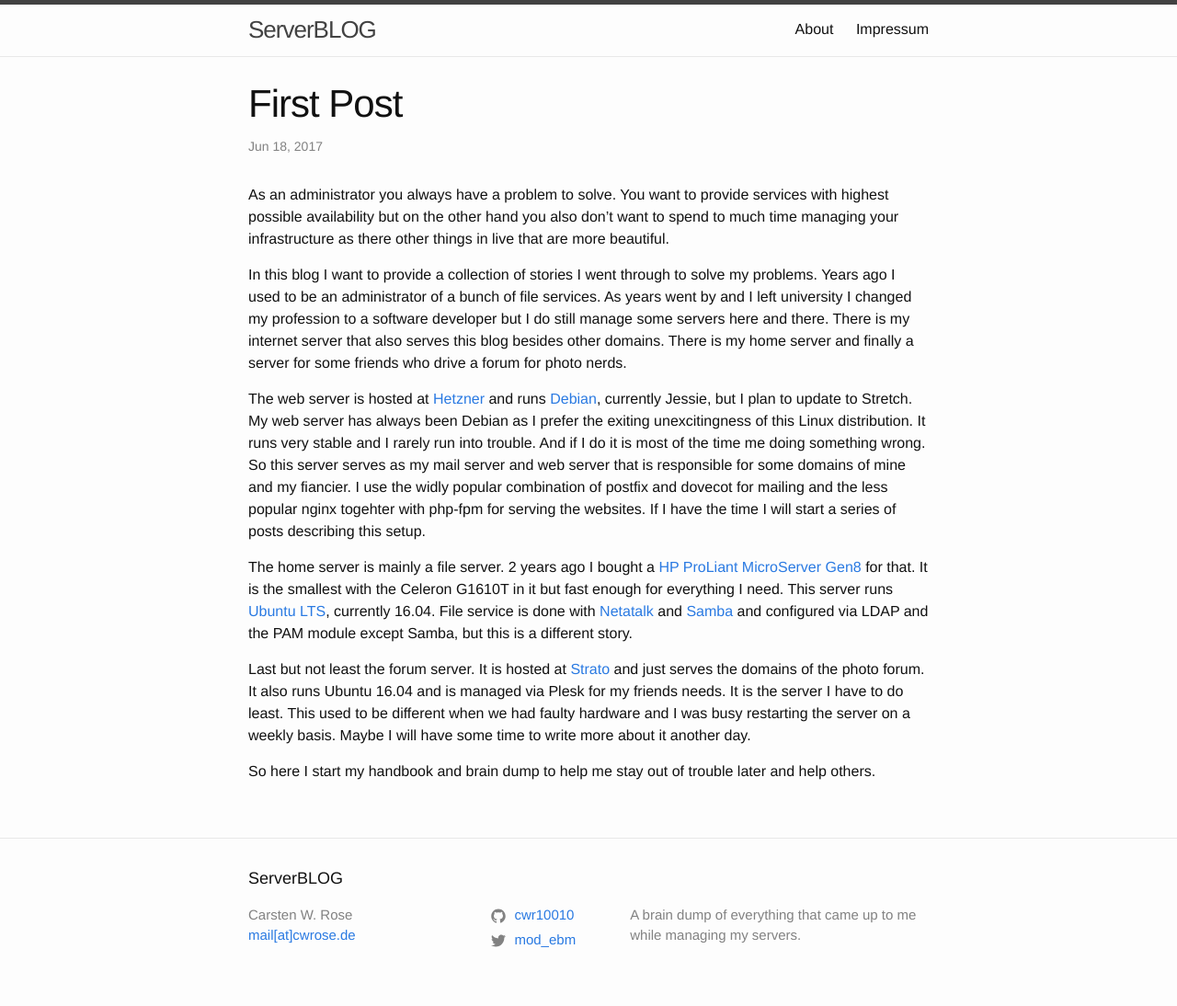
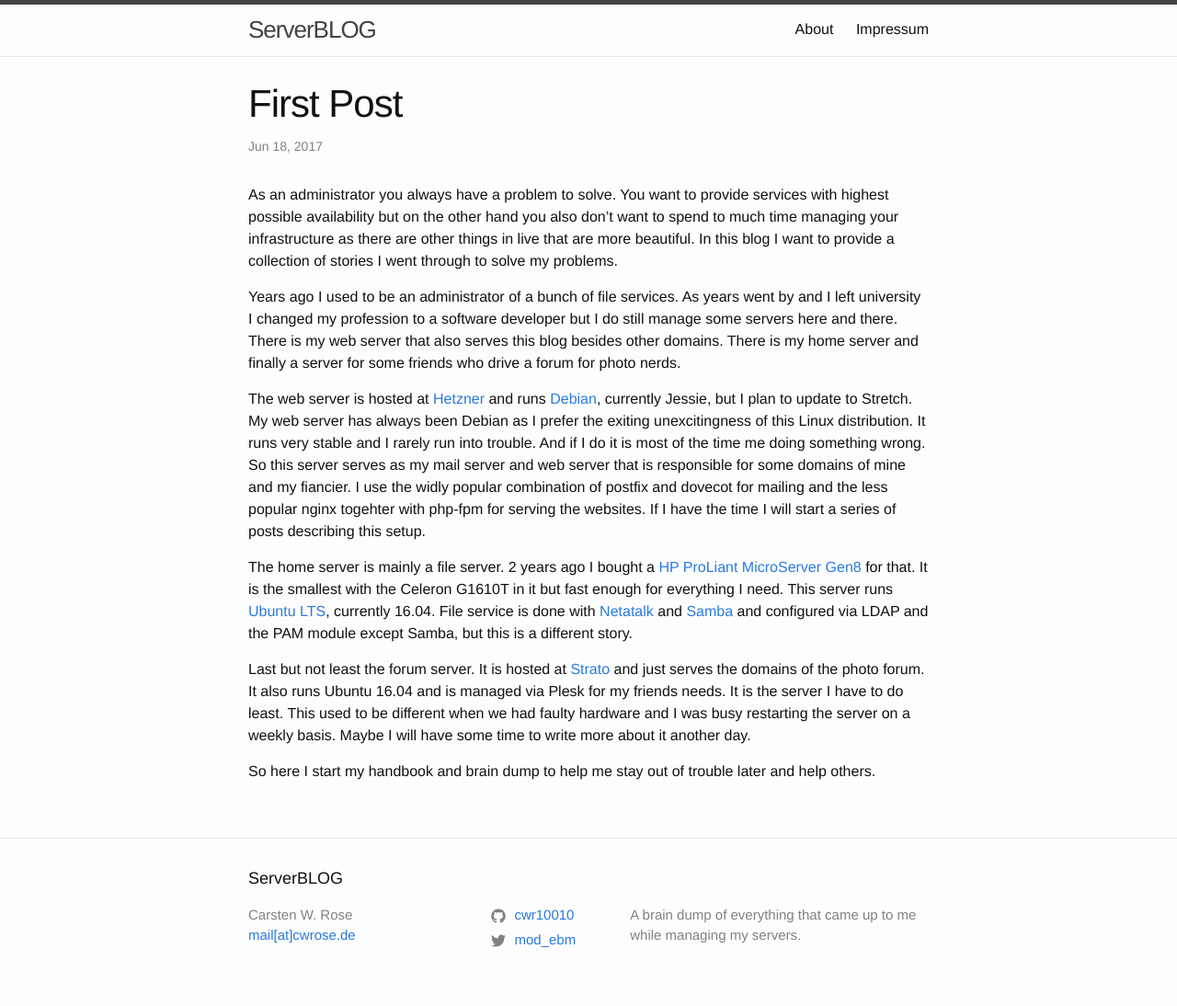
Before and after one commit to cwr10010/serverblog, a Jekyll site: the page built from _posts/2017-06-18-001-first-post.markdown, in a window 1280 px wide. Shown: the whole page at 92% size. Built offline with Jekyll 4.4.1, drawn with Linux system fonts in a browser that asks for light colours.

Commit message:
some fixes in wording here and there

```diff
--- a/_posts/2017-06-18-001-first-post.markdown
+++ b/_posts/2017-06-18-001-first-post.markdown
@@ -4,9 +4,9 @@ title:  "First Post"
 date:   2017-06-18 06:38:00 +0200
 categories: general server
 ---
-As an administrator you always have a problem to solve. You want to provide services with highest possible availability but on the other hand you also don't want to spend to much time managing your infrastructure as there other things in live that are more beautiful.
+As an administrator you always have a problem to solve. You want to provide services with highest possible availability but on the other hand you also don't want to spend to much time managing your infrastructure as there are other things in live that are more beautiful. In this blog I want to provide a collection of stories I went through to solve my problems.
 
-In this blog I want to provide a collection of stories I went through to solve my problems. Years ago I used to be an administrator of a bunch of file services. As years went by and I left university I changed my profession to a software developer but I do still manage some servers here and there. There is my internet server that also serves this blog besides other domains. There is my home server and finally a server for some friends who drive a forum for photo nerds.
+Years ago I used to be an administrator of a bunch of file services. As years went by and I left university I changed my profession to a software developer but I do still manage some servers here and there. There is my web server that also serves this blog besides other domains. There is my home server and finally a server for some friends who drive a forum for photo nerds.
 
 The web server is hosted at [Hetzner][hetzner]{:target="_blank"} and runs [Debian][debian]{:target="_blank"}, currently Jessie, but I plan to update to Stretch. My web server has always been Debian as I prefer the exiting unexcitingness of this Linux distribution. It runs very stable and I rarely run into trouble. And if I do it is most of the time me doing something wrong. So this server serves as my mail server and web server that is responsible for some domains of mine and my fiancier. I use the widly popular combination of postfix and dovecot for mailing and the less popular nginx togehter with php-fpm for serving the websites. If I have the time I will start a series of posts describing this setup.
 
--- a/_posts/2017-06-18-002-harddrive-failure.markdown
+++ b/_posts/2017-06-18-002-harddrive-failure.markdown
@@ -43,7 +43,7 @@ After booting the server I have copied the partition scheme from the failing dis
 $ sfdisk -d /dev/sda | sfdisk /dev/sdd
 {% endhighlight %}
 
-This works as the hard drives are of equal size (in fact they are identical in their specs). Keep in mind that smaller disks will cause trouble as the partitions will not fit on it. So you should always replace disks of the same brand and model but with different model numbers. To bad that I have got one with the same model number of the drive that was faining.
+This works as the hard drives are of equal size (in fact they are identical in their specs). Keep in mind that smaller disks will cause trouble as the partitions will not fit on it. So you should always replace disks of the same brand and model but with different model numbers. To bad that I have got one with the same model number of the drive that was failing.
 
 Next I did need to copy the `uefi` boot partition  to the new disk. I have used the `dd` tool for that:
 
```
